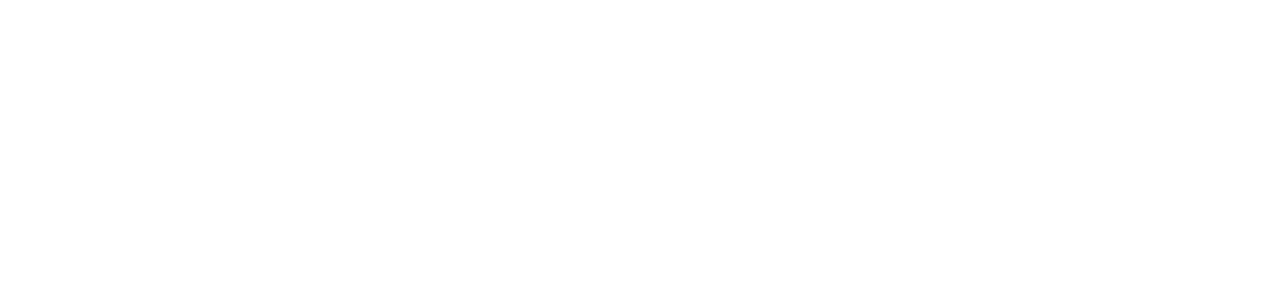
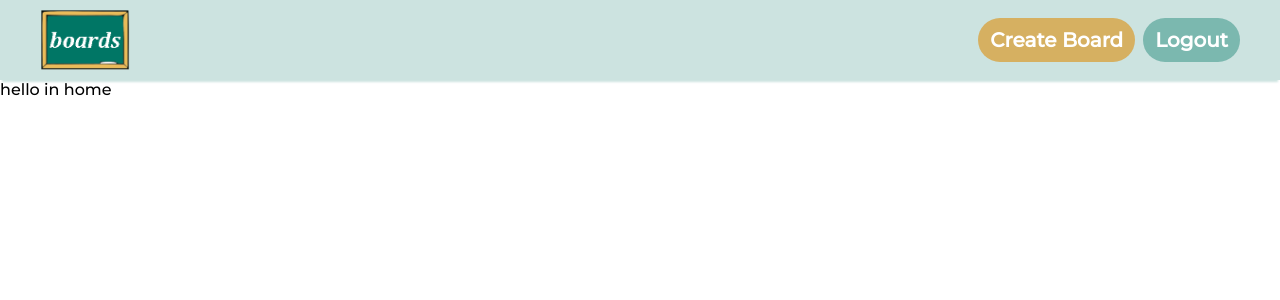
Before and after one commit to z-harper/boards-app, a React (Create React App) app in the folder client/: page /home in a window 1280 px wide. Shown: the top 300 px of the page. Built offline with nearby package versions, Linux system fonts and the light colour scheme.

Commit message:
initial logic seems to work for signin, register, and logout with db and redux

```diff
--- a/client/src/components/AppRouting/index.js
+++ b/client/src/components/AppRouting/index.js
@@ -1,6 +1,7 @@
 import { BrowserRouter as Router, Switch, Route } from 'react-router-dom';
 import LandingPage from '../../pages/LandingPage';
 import Auth from '../../pages/Auth';
+import Home from '../../pages/Home';
 
 const AppRouting = () => {
   return (
@@ -8,6 +9,7 @@ const AppRouting = () => {
       <Switch>
         <Route path='/' exact component={LandingPage} />
         <Route path='/auth' component={Auth} />
+        <Route path='/home' component={Home} />
       </Switch>
     </Router>
   )
--- /dev/null
+++ b/client/src/components/LogoutBtn/index.js
@@ -0,0 +1,43 @@
+import axios from 'axios';
+import { useHistory } from 'react-router-dom';
+import { useDispatch } from 'react-redux';
+import { logoutUser } from '../../redux/ducks/auth';
+import styled from 'styled-components';
+
+const LogoutBtn = () => {
+  const history = useHistory();
+  const dispatch = useDispatch();
+
+  const logout = async () => {
+    await axios.get('http://localhost:8080/auth/logout');
+    dispatch(logoutUser());
+    history.push('/');
+  }
+
+  return (
+    <SLogoutBtn onClick={() => logout()}>
+      Logout
+    </SLogoutBtn>
+  )
+}
+
+const SLogoutBtn = styled.button`
+  padding: 10px 12px;
+  margin-left: 8px;
+  display: inline-flex;
+  align-items: center;
+  font-size: 20px;
+  color: #fff;
+  font-weight: bold;
+  text-decoration: none;
+  background-color: rgba(0, 118, 101, 0.4);
+  border-radius: 32px;
+  cursor: pointer;
+  transition: 0.2s ease-in-out;
+
+  &:hover {
+    background-color: rgba(0, 118, 101, 0.6);
+  }
+`;
+
+export default LogoutBtn
--- a/client/src/components/Navbar/Navbar.styled.js
+++ b/client/src/components/Navbar/Navbar.styled.js
@@ -33,6 +33,8 @@ export const LogoLink = styled(NavLink)`
   cursor: pointer;
 `;
 
+export const HomeLinks = styled.div``;
+
 export const Link = styled(NavLink)`
   padding: 10px 12px;
   display: inline-flex;
@@ -41,12 +43,12 @@ export const Link = styled(NavLink)`
   color: #fff;
   font-weight: bold;
   text-decoration: none;
-  background-color: rgba(0, 118, 101, 0.4);
+  background: ${props => props.color ? props.color : 'rgba(0, 118, 101, 0.4)'};
   border-radius: 32px;
   cursor: pointer;
   transition: 0.2s ease-in-out;
 
   &:hover {
-    background-color: rgba(0, 118, 101, 0.6);
+    background: ${props => props.hover ? props.hover : 'rgba(0, 118, 101, 0.6)'};
   }
 `;
--- a/client/src/components/Navbar/index.js
+++ b/client/src/components/Navbar/index.js
@@ -1,14 +1,23 @@
 import * as S from './Navbar.styled';
 import boardsLogo from '../../images/boards-text.png';
+import LogoutBtn from '../LogoutBtn';
 
-const Navbar = () => {
+
+const Navbar = ({fromLoc}) => {
+
   return (
     <S.Navbar>
       <S.Wrapper>
-        <S.LogoLink to='/'>
+        <S.LogoLink to={fromLoc === 'landing-page' ? '/' : '/home'}>
           <S.Img src={boardsLogo} alt='logo' />
         </S.LogoLink>
-        <S.Link to='/auth'>Sign in</S.Link>
+        {fromLoc === 'landing-page' && <S.Link to='/auth'>Sign in</S.Link>}
+        {fromLoc === 'home-page' &&
+          <S.HomeLinks>
+            <S.Link to='/create' color='#d6b061' hover='#bd9748'>Create Board</S.Link>
+            <LogoutBtn />
+          </S.HomeLinks>
+        }
       </S.Wrapper>
     </S.Navbar>
   )
--- a/client/src/components/Register/index.js
+++ b/client/src/components/Register/index.js
@@ -1,32 +1,40 @@
 import { useState } from 'react';
 import { useHistory } from 'react-router-dom';
+import { useDispatch } from 'react-redux';
+import { signInUser } from '../../redux/ducks/auth';
 import axios from 'axios';
 import ReactTooltip from "react-tooltip";
 import { FaRegQuestionCircle } from 'react-icons/fa';
 import * as S from './Register.styled';
 
+const INITIAL_STATE = {
+  firstName: '',
+  lastName: '',
+  email: '',
+  password: '',
+  passwordVerify: '',
+}
+
 const Register = () => {
-  const [register, setRegister] = useState({
-    firstName: '',
-    lastName: '',
-    email: '',
-    password: '',
-    passwordVerify: '',
-  })
-
-  //const {getLoggedIn} = useContext(AuthContext);
+  const [register, setRegister] = useState(INITIAL_STATE);
   const history = useHistory();
+  const dispatch = useDispatch();
 
   const handleChange = (e) => {
     const key = e.target.name;
     const value = e.target.value;
-    setRegister({...register, [key]:value})
+    setRegister({...register, [key]:value});
   }
 
   const registerUser = async () => {
     try {
-      //await axios.post('http://localhost:5000/auth', register);
-      //await getLoggedIn();
+      await axios.post('http://localhost:8080/auth/register', register);
+      const user = await axios.get('http://localhost:8080/user/get-user', {
+        params: {
+          email: register.email
+        }
+      });
+      dispatch(signInUser(user.data));
       history.push('/home');  // returns us to home page
     } catch (err) {
       console.error(err);
@@ -37,14 +45,9 @@ const Register = () => {
   const handleSubmit = (e) => {
     e.preventDefault();
     registerUser();
-    setRegister({
-      firstName: '',
-      lastName: '',
-      email: '',
-      password: '',
-      passwordVerify: '',
-    })
+    setRegister(INITIAL_STATE);
   }
+
   return (
     <S.Register>
       <S.Fieldset>
--- a/client/src/components/SignIn/index.js
+++ b/client/src/components/SignIn/index.js
@@ -1,12 +1,19 @@
 import { useState } from 'react';
 import { useHistory } from 'react-router-dom';
+import { useDispatch } from 'react-redux';
+import { signInUser } from '../../redux/ducks/auth';
 import axios from 'axios';
 import * as S from './SignIn.styled';
 
+const INITIAL_STATE = {
+  email: '',
+  password: '',
+}
+
 const SignIn = () => {
-  const [signIn, setSignIn] = useState({email: '', password: '',})
+  const [signIn, setSignIn] = useState(INITIAL_STATE);
+  const dispatch = useDispatch();
   const history = useHistory();
-  //const {getLoggedIn} = useContext(AuthContext);
 
   const handleChange = (e) => {
     const key = e.target.name;
@@ -14,21 +21,26 @@ const SignIn = () => {
     setSignIn({...signIn, [key]:value})
   }
 
-  const signInUser = async () => {
+  const authenticateUser = async () => {
     try {
-      //await axios.post('http://localhost:5000/auth/sign-in', signIn);
-      //await getLoggedIn();
+      await axios.post('http://localhost:8080/auth/sign-in', signIn);
+      const user = await axios.get('http://localhost:8080/user/get-user', {
+        params: {
+          email: signIn.email
+        }
+      });
+      dispatch(signInUser(user.data));
       history.push('/home');
     } catch (err) {
       console.error(err);
-      window.alert(err.response.data.errorMessage);
+      window.alert(err?.response?.data?.errorMessage);
     }
   }
 
   const handleSubmit = (e) => {
     e.preventDefault();
-    signInUser();
-    setSignIn({email: '', password: '',})
+    authenticateUser();
+    setSignIn(INITIAL_STATE)
   }
 
   return (
--- a/client/src/index.css
+++ b/client/src/index.css
@@ -1,10 +1,10 @@
 @import url('https://fonts.googleapis.com/css2?family=Montserrat:wght@500&display=swap');
+
 * {
   box-sizing: border-box;
   margin: 0;
   padding: 0;
   font-family: 'Montserrat', sans-serif;
-  background-color: #f4f0ec;
   border: 0;
   outline: none;
   background: transparent;
--- a/client/src/index.js
+++ b/client/src/index.js
@@ -1,12 +1,16 @@
 import React from 'react';
 import ReactDOM from 'react-dom';
+import App from './App';
 import './index.css';
-import App from './App';
 import reportWebVitals from './reportWebVitals';
+import { Provider } from 'react-redux';
+import store from './redux/configureStore';
 
 ReactDOM.render(
   <React.StrictMode>
-    <App />
+    <Provider store={store}>
+      <App />
+    </Provider>
   </React.StrictMode>,
   document.getElementById('root')
 );
--- /dev/null
+++ b/client/src/pages/Home.js
@@ -0,0 +1,16 @@
+import { useSelector } from 'react-redux';
+import Navbar from '../components/Navbar';
+
+const Home = () => {
+  const currentUser = useSelector(state => state.auth);
+
+  return (
+    <>
+      <Navbar fromLoc={'home-page'} />
+      hello in home
+      <h3>{currentUser.firstName}</h3>
+    </>
+  )
+}
+
+export default Home
--- a/client/src/pages/LandingPage.js
+++ b/client/src/pages/LandingPage.js
@@ -4,7 +4,7 @@ import Hero from '../components/Hero';
 const LandingPage = () => {
   return (
     <>
-      <Navbar />
+      <Navbar fromLoc={'landing-page'} />
       <Hero />
     </>
   )
--- a/client/src/redux/configureStore.js
+++ b/client/src/redux/configureStore.js
@@ -0,0 +1,10 @@
+import { combineReducers, createStore } from 'redux';
+import authReducer from './ducks/auth';
+
+const reducer = combineReducers({
+  auth: authReducer
+})
+
+const store = createStore(reducer);
+
+export default store;
--- /dev/null
+++ b/client/src/redux/ducks/auth.js
@@ -0,0 +1,43 @@
+// Actions
+const SIGN_IN_USER = 'signInUser';
+const LOGOUT_USER = 'logoutUser';
+
+const INITIAL_STATE = {
+  firstName: '',
+  lastName: '',
+  email: '',
+  loggedIn: false
+}
+
+// Reducer
+export default function authReducer(state=INITIAL_STATE, action) {
+  switch (action.type) {
+    case SIGN_IN_USER:
+      return {
+        ...state,
+        firstName: action.payload.firstName,
+        lastName: action.payload.lastName,
+        email: action.payload.email,
+        loggedIn: true
+      };
+    case LOGOUT_USER:
+      return {...state, INITIAL_STATE};
+    default:
+      return state;
+  }
+}
+
+// Action creators
+export const signInUser = (data) => ({
+  type: SIGN_IN_USER,
+  payload: {
+    firstName: data.firstName,
+    lastName: data.lastName,
+    email: data.email
+  }
+});
+
+export const logoutUser = () => ({
+  type: LOGOUT_USER,
+  payload: {}
+});
```
